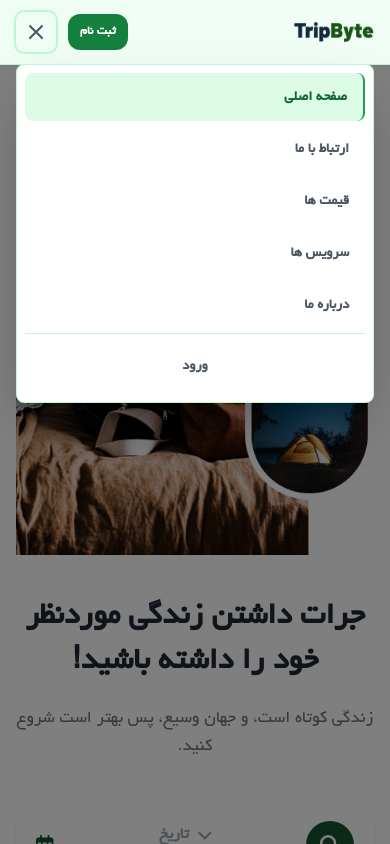
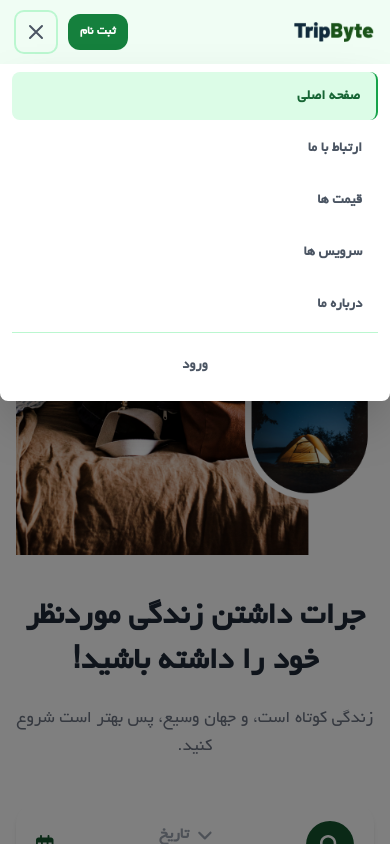
Before and after one commit to saraatiyabi/tourism-app, a Next.js app: page / in a window 390 px wide. Both pictures are taken after a click on the button 36 px from the left and 32 px from the top of the page. Built offline with nearby package versions, Linux system fonts and the light colour scheme.

Commit message:
Navbar stylings

```diff
--- a/components/modules/Navbar/Navbar.js
+++ b/components/modules/Navbar/Navbar.js
@@ -144,8 +144,8 @@ const Navbar = () => {
               : "-translate-y-4 opacity-0 invisible"
           }`}
         >
-          <div className="mx-4 bg-white rounded-lg shadow-2xl border border-green-200 overflow-hidden z-[999]">
-            <div className="px-2 pt-2 pb-3 space-y-1">
+          <div className="w-full bg-white rounded-b-lg shadow-2xl  overflow-hidden z-[999]">
+            <div className="pt-2 px-3 pb-3 space-y-1">
               {menuItems.map((item) => (
                 <Link
                   key={item.name}
```
